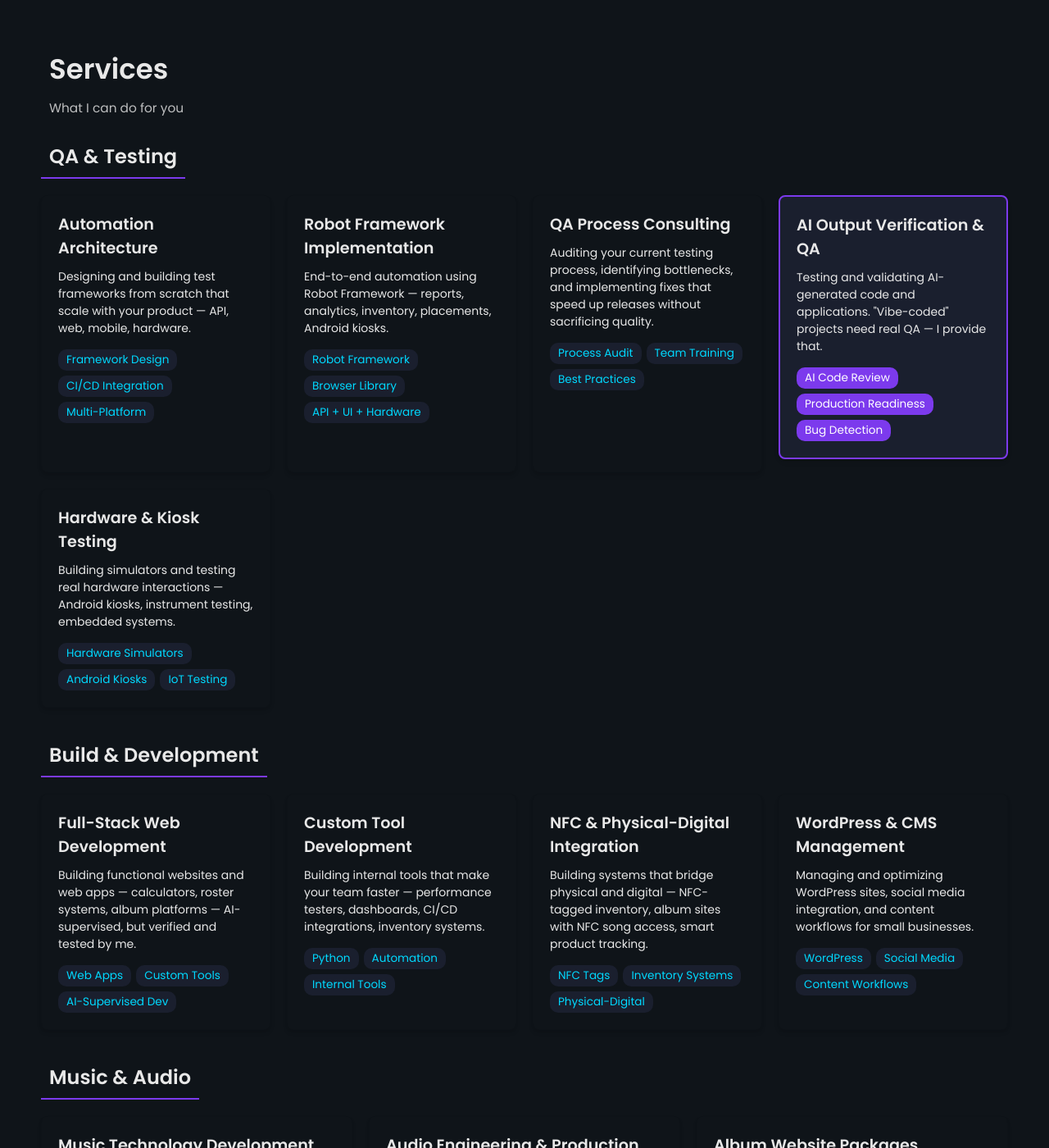
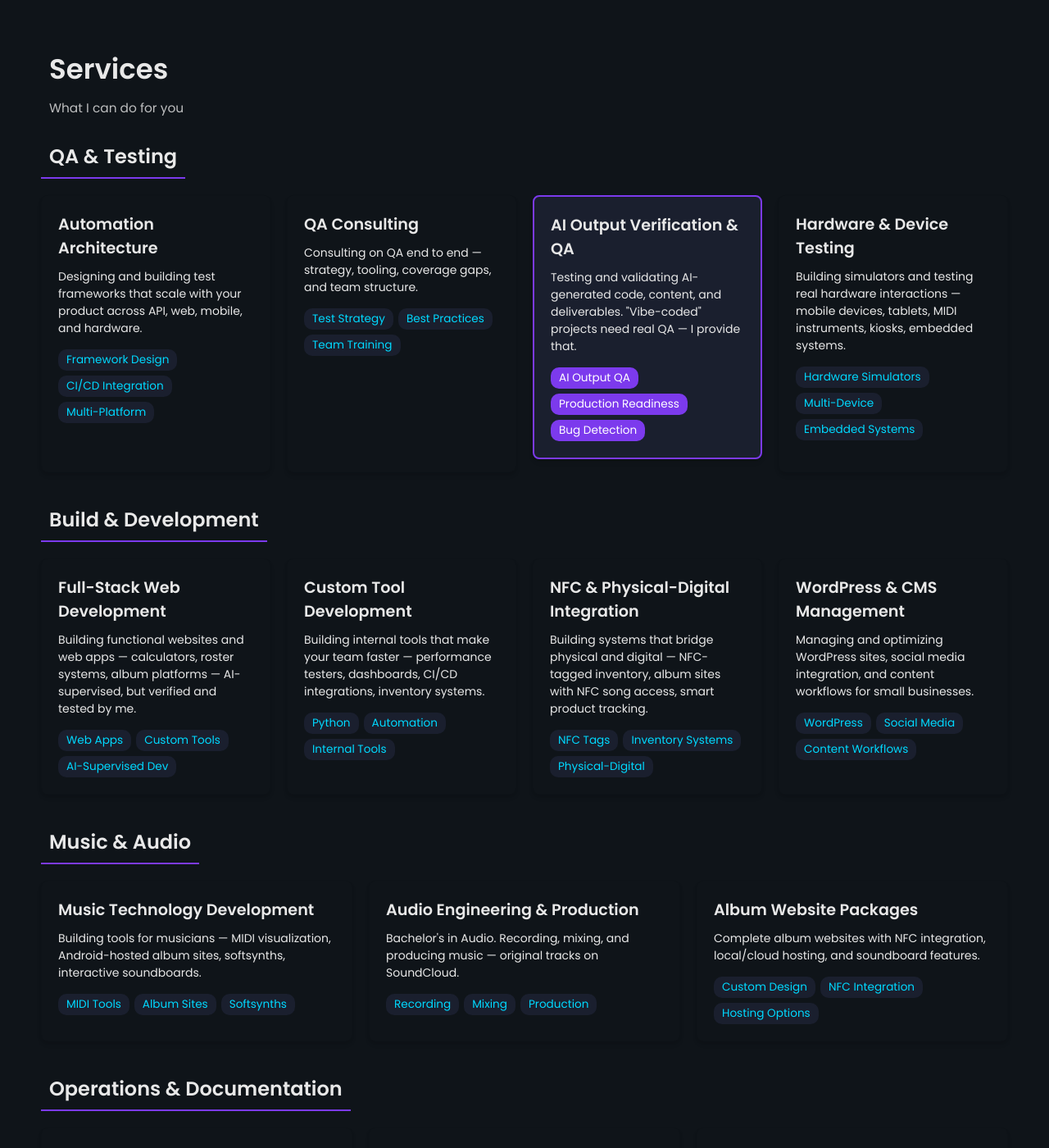
Before and after one commit to fernando-dz/fernando-dz.github.io, a Jekyll site: the page built from index.html, in a window 1280 px wide and 1400 px high, scrolled down 974 px. Shown: the whole window at 82% size. Built offline with Jekyll 4.4.1, drawn with Linux system fonts in a browser that asks for light colours.

Commit message:
content: revise QA & Testing services cards (5 -> 4)
Merged Automation Architecture and Robot Framework Implementation into
one card — the tool is an implementation detail, not a separate
service a client shops for. Renamed QA Process Consulting to QA
Consulting since the tags (Best Practices, Team Training) already
described a broader scope than "process" alone promised. Broadened
the AI card's tag from "AI Code Review" to "AI Output QA" to match
what the card's own title already claimed. Renamed Hardware & Kiosk
Testing to Hardware & Device Testing and broadened its copy beyond
the one flagship kiosk project to the actual range of devices tested
(mobile, tablets, MIDI instruments, kiosks).

Also cut two defensive/hedging phrases from the first draft of this
revision ("using whatever stack actually fits", "not just auditing
what's already broken") in favor of plain, direct statements of scope.

Co-Authored-By: Claude Sonnet 5 <noreply@anthropic.com>
Claude-Session: https://claude.ai/code/session_01PZ65DttwMMR7c6gFixrF8V

```diff
--- a/_includes/services.html
+++ b/_includes/services.html
@@ -8,7 +8,7 @@
         <div class="services-grid">
             <div class="service-card">
                 <h4>Automation Architecture</h4>
-                <p>Designing and building test frameworks from scratch that scale with your product — API, web, mobile, hardware.</p>
+                <p>Designing and building test frameworks that scale with your product across API, web, mobile, and hardware.</p>
                 <ul class="service-tags">
                     <li>Framework Design</li>
                     <li>CI/CD Integration</li>
@@ -16,39 +16,30 @@
                 </ul>
             </div>
             <div class="service-card">
-                <h4>Robot Framework Implementation</h4>
-                <p>End-to-end automation using Robot Framework — reports, analytics, inventory, placements, Android kiosks.</p>
+                <h4>QA Consulting</h4>
+                <p>Consulting on QA end to end — strategy, tooling, coverage gaps, and team structure.</p>
                 <ul class="service-tags">
-                    <li>Robot Framework</li>
-                    <li>Browser Library</li>
-                    <li>API + UI + Hardware</li>
-                </ul>
-            </div>
-            <div class="service-card">
-                <h4>QA Process Consulting</h4>
-                <p>Auditing your current testing process, identifying bottlenecks, and implementing fixes that speed up releases without sacrificing quality.</p>
-                <ul class="service-tags">
-                    <li>Process Audit</li>
+                    <li>Test Strategy</li>
+                    <li>Best Practices</li>
                     <li>Team Training</li>
-                    <li>Best Practices</li>
                 </ul>
             </div>
             <div class="service-card highlight">
                 <h4>AI Output Verification &amp; QA</h4>
-                <p>Testing and validating AI-generated code and applications. "Vibe-coded" projects need real QA — I provide that.</p>
+                <p>Testing and validating AI-generated code, content, and deliverables. "Vibe-coded" projects need real QA — I provide that.</p>
                 <ul class="service-tags">
-                    <li>AI Code Review</li>
+                    <li>AI Output QA</li>
                     <li>Production Readiness</li>
                     <li>Bug Detection</li>
                 </ul>
             </div>
             <div class="service-card">
-                <h4>Hardware &amp; Kiosk Testing</h4>
-                <p>Building simulators and testing real hardware interactions — Android kiosks, instrument testing, embedded systems.</p>
+                <h4>Hardware &amp; Device Testing</h4>
+                <p>Building simulators and testing real hardware interactions — mobile devices, tablets, MIDI instruments, kiosks, embedded systems.</p>
                 <ul class="service-tags">
                     <li>Hardware Simulators</li>
-                    <li>Android Kiosks</li>
-                    <li>IoT Testing</li>
+                    <li>Multi-Device</li>
+                    <li>Embedded Systems</li>
                 </ul>
             </div>
         </div>
```
